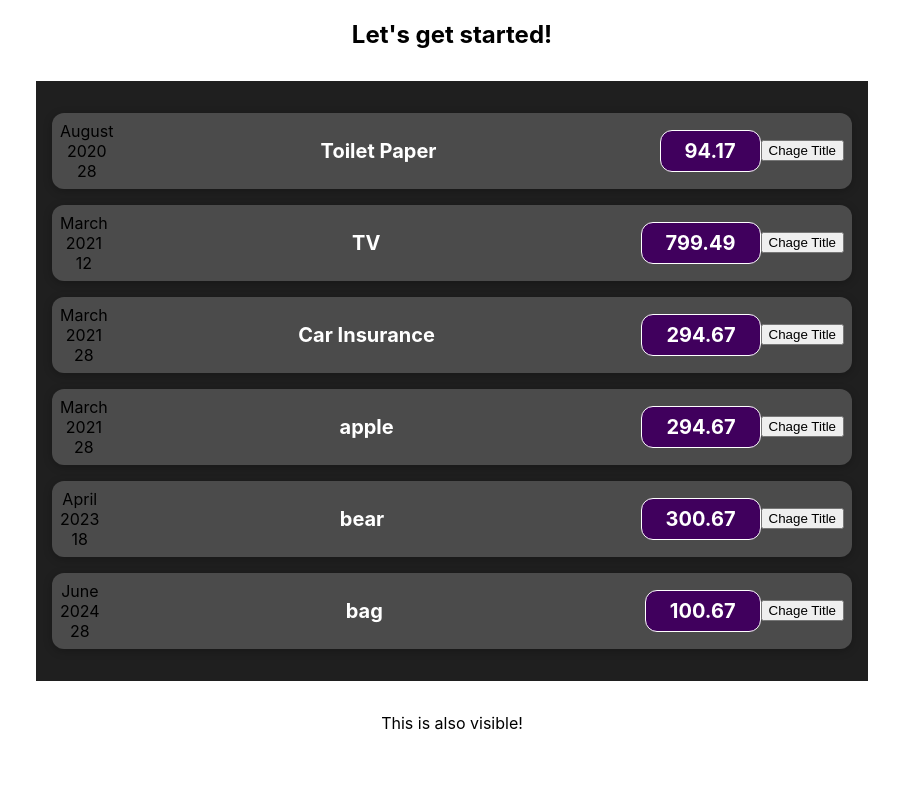
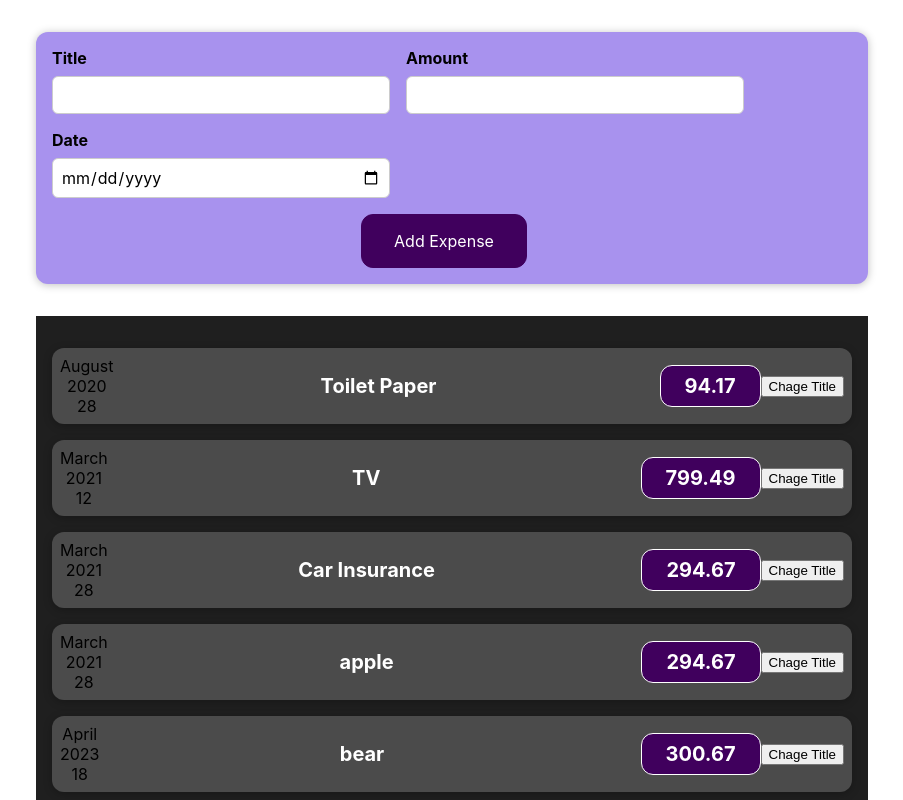
Before and after one commit to kangheemung/test_11_09, a React (Create React App) app: page / in a window 1280 px wide. Shown: the top 800 px of the page, without its empty margins (188-1091 px from the left). Built offline with nearby package versions, Linux system fonts and the light colour scheme.

Commit message:
input_add

```diff
--- a/src/App.js
+++ b/src/App.js
@@ -2,7 +2,8 @@
 import './App.css';
 import React from 'react';
 import ExpenseItem from './components/Expenses/ExpenseItem';
-import Expenses from './components/Expenses/Expenses'
+import Expenses from './components/Expenses/Expenses';
+import NewExpense from './components/NewExpense/NewExpense';
 function App() {
   const expenses =[
     {
@@ -36,7 +37,7 @@
      // );
   //(
     <div className="App">
-      <h2>Let's get started!</h2>
+        <NewExpense />
         <Expenses items={expenses}/>
          <p>This is also visible!</p>
     </div>
--- a/src/components/Expenses/ExpenseItem.js
+++ b/src/components/Expenses/ExpenseItem.js
@@ -5,6 +5,7 @@
 import Card from '../UI/Card';
 function ExpenseItem(props) {
     const[title,setTitle]= useState(props.title);
+    console.log('ExpenseItem evaluated by React')
 
     //削除可能になる。
 // const expenseDate = new Date(2021, 2, 28);
@@ -15,7 +16,8 @@
  //const day = props.date.toLocaleString('en-US', { day: '2-digit' });
  //const year = props.date.getFullYear();
  const clickHandler = () => {
-  setTitle('update!');
+  setTitle('updated!');
+  title =
       console.log(title);
  };
     return(
--- /dev/null
+++ b/src/components/NewExpense/ExpenseForm.js
@@ -0,0 +1,25 @@
+import React from 'react';
+import './ExpenseForm.css';
+const ExpenseForm = () => {
+    return(
+    <form>
+        <div className = 'new-expense__controls'>
+            <div className = 'new-expense__control'>
+                <label>Title</label>
+                <input type='text'/>
+            </div>
+            <div className='new-expense__control'>
+                <label>Amount</label>
+                <input type='number'  min='0.01'  step='0.01' />
+            </div>
+            <div className='new-expense__control'>
+                <label>Date</label>
+                <input type ='date' min="2019-01-01" max="2022-12-31" />
+            </div>
+        </div>
+        <div className="new-expense__actions"></div>
+        <button type="submit">Add Expense</button>
+    </form>
+    );
+};
+export default ExpenseForm;
--- a/src/components/NewExpense/NewExpense.js
+++ b/src/components/NewExpense/NewExpense.js
@@ -1,6 +1,10 @@
 import React from 'react';
+import ExpenseForm from'./ExpenseForm'
+import './NewExpense.css';
 const NewExpense = () =>{
-    return<div>
+    return <div className="new-expense">
+    <ExpenseForm/>
+
     <form></form>
     </div>
 };
```
Also changed, not shown: src/components/NewExpense/ExpenseForm.css (renamed from src/components/NewExpense/ExpensesForm.css).
